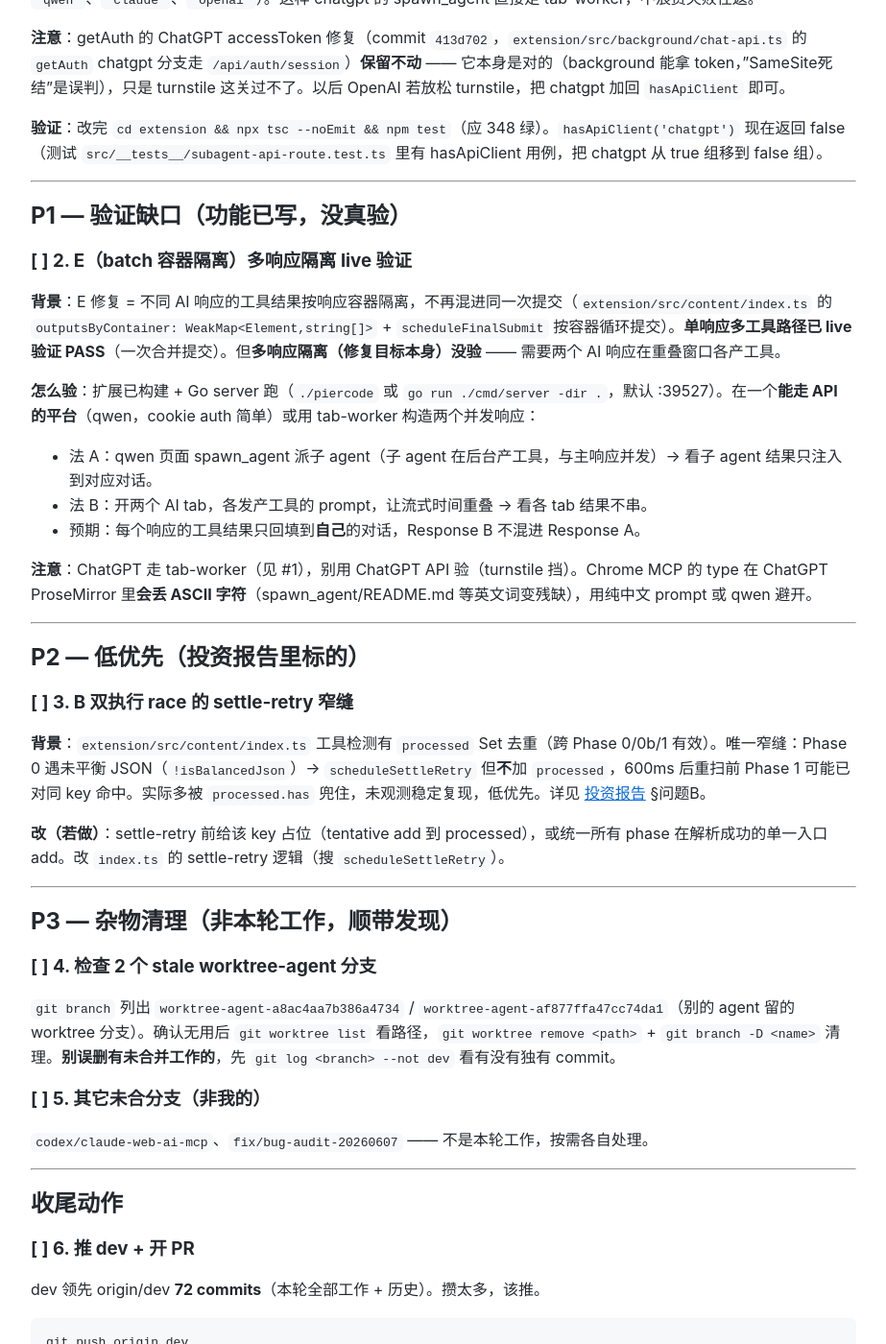
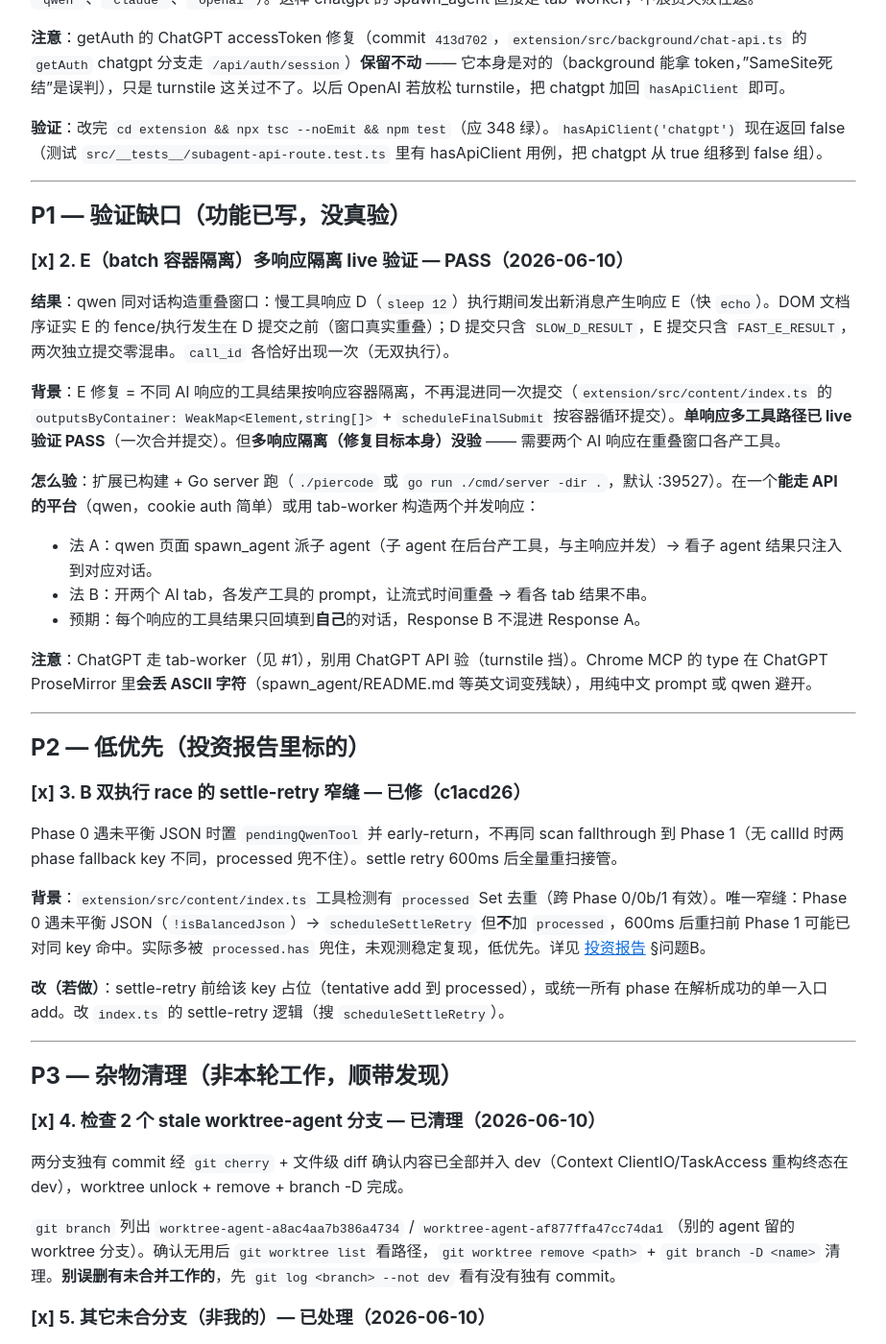
Before and after one commit to Sirhap/PierCode, a Jekyll site: the page built from docs/TODO-pending.md, in a window 1280 px wide and 1400 px high, scrolled down 533 px. Shown: the whole window at 96% size, without its empty margins (178-1101 px from the left). Built offline with Jekyll 4.4.1, drawn with Linux system fonts in a browser that asks for light colours; our own code applies the rules of GitHub Pages for plain Markdown files; some of the changed text lies outside the part shown.

Commit message:
docs: mark pending TODO items done
All six items closed: chatgpt hasApiClient removal (fc4cc2b),
batch-container-isolation live verification PASS, settle-retry gap fix
(c1acd26), stale worktree branches cleaned, merged fix branch deleted,
dev pushed.

Co-Authored-By: Claude Fable 5 <noreply@anthropic.com>

````diff
--- a/docs/TODO-pending.md
+++ b/docs/TODO-pending.md
@@ -8,7 +8,7 @@
 
 ## P0 — 一致性 bug（live 验证暴露，值得先修）
 
-### [ ] 1. `hasApiClient` 去掉 chatgpt（spawn_agent 白试一次失败）
+### [x] 1. `hasApiClient` 去掉 chatgpt（spawn_agent 白试一次失败）— 已修（fc4cc2b）
 
 **背景**：官网 `spawn_agent` 在「有 API client 的平台」走内存 API 子对话，没有的回退 tab-worker。`extension/src/content/platform-caps.ts` 的 `hasApiClient` 当前含 `chatgpt`。但 **live 验证证明 ChatGPT API 路走不通**：拿到 accessToken 后，`/backend-api/conversation` 被 OpenAI 的 sentinel **turnstile** 挡死（turnstile 由页面 `window.SentinelSDK` 事件驱动生成，外部脚本驱动不了，是架构性反爬）。所以 chatgpt 走 API → 必失败 → 才降级 tab-worker = 每次 spawn_agent 白做一次失败往返。
 
@@ -22,7 +22,9 @@
 
 ## P1 — 验证缺口（功能已写，没真验）
 
-### [ ] 2. E（batch 容器隔离）多响应隔离 live 验证
+### [x] 2. E（batch 容器隔离）多响应隔离 live 验证 — PASS（2026-06-10）
+
+**结果**：qwen 同对话构造重叠窗口：慢工具响应 D（`sleep 12`）执行期间发出新消息产生响应 E（快 `echo`）。DOM 文档序证实 E 的 fence/执行发生在 D 提交之前（窗口真实重叠）；D 提交只含 `SLOW_D_RESULT`，E 提交只含 `FAST_E_RESULT`，两次独立提交零混串。`call_id` 各恰好出现一次（无双执行）。
 
 **背景**：E 修复 = 不同 AI 响应的工具结果按响应容器隔离，不再混进同一次提交（`extension/src/content/index.ts` 的 `outputsByContainer: WeakMap<Element,string[]>` + `scheduleFinalSubmit` 按容器循环提交）。**单响应多工具路径已 live 验证 PASS**（一次合并提交）。但**多响应隔离（修复目标本身）没验** —— 需要两个 AI 响应在重叠窗口各产工具。
 
@@ -37,7 +39,9 @@
 
 ## P2 — 低优先（投资报告里标的）
 
-### [ ] 3. B 双执行 race 的 settle-retry 窄缝
+### [x] 3. B 双执行 race 的 settle-retry 窄缝 — 已修（c1acd26）
+
+Phase 0 遇未平衡 JSON 时置 `pendingQwenTool` 并 early-return，不再同 scan fallthrough 到 Phase 1（无 callId 时两 phase fallback key 不同，processed 兜不住）。settle retry 600ms 后全量重扫接管。
 
 **背景**：`extension/src/content/index.ts` 工具检测有 `processed` Set 去重（跨 Phase 0/0b/1 有效）。唯一窄缝：Phase 0 遇未平衡 JSON（`!isBalancedJson`）→ `scheduleSettleRetry` 但**不**加 `processed`，600ms 后重扫前 Phase 1 可能已对同 key 命中。实际多被 `processed.has` 兜住，未观测稳定复现，低优先。详见 [投资报告](investigation-batch-state-race.md) §问题B。
 
@@ -47,19 +51,22 @@
 
 ## P3 — 杂物清理（非本轮工作，顺带发现）
 
-### [ ] 4. 检查 2 个 stale worktree-agent 分支
+### [x] 4. 检查 2 个 stale worktree-agent 分支 — 已清理（2026-06-10）
+
+两分支独有 commit 经 `git cherry` + 文件级 diff 确认内容已全部并入 dev（Context ClientIO/TaskAccess 重构终态在 dev），worktree unlock + remove + branch -D 完成。
 
 `git branch` 列出 `worktree-agent-a8ac4aa7b386a4734` / `worktree-agent-af877ffa47cc74da1`（别的 agent 留的 worktree 分支）。确认无用后 `git worktree list` 看路径，`git worktree remove <path>` + `git branch -D <name>` 清理。**别误删有未合并工作的**，先 `git log <branch> --not dev` 看有没有独有 commit。
 
-### [ ] 5. 其它未合分支（非我的）
+### [x] 5. 其它未合分支（非我的）— 已处理（2026-06-10）
 
-`codex/claude-web-ai-mcp`、`fix/bug-audit-20260607` —— 不是本轮工作，按需各自处理。
+`fix/bug-audit-20260607`：零独有 commit（已全并入 dev，remote 分支仍在）→ 本地已删。
+`codex/claude-web-ai-mcp`：1 个独有 WIP commit（web-ai impersonation + MCP bridge，进行中）→ 保留。
 
 ---
 
 ## 收尾动作
 
-### [ ] 6. 推 dev + 开 PR
+### [x] 6. 推 dev + 开 PR — 完成（2026-06-10）
 
 dev 领先 origin/dev **72 commits**（本轮全部工作 + 历史）。攒太多，该推。
 ```bash
````
